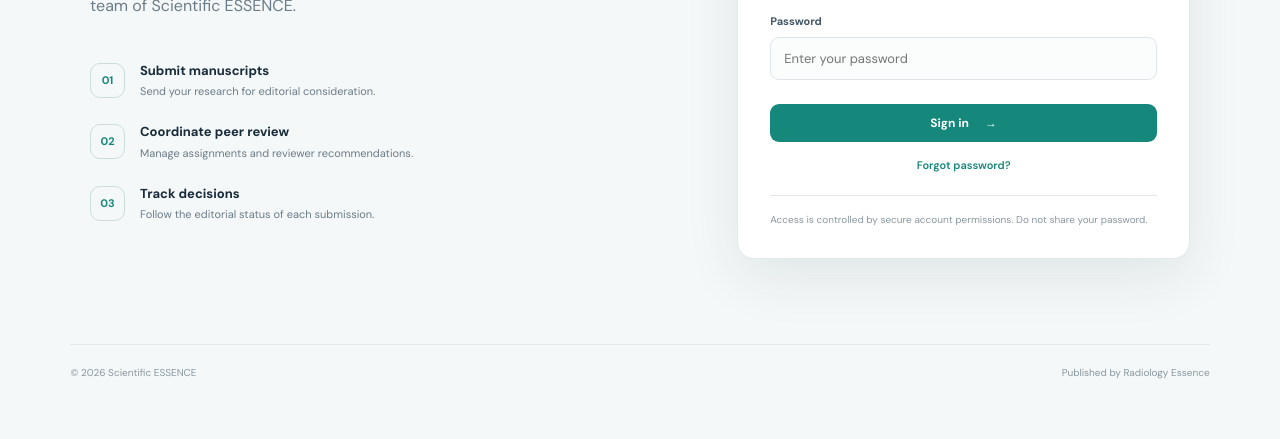
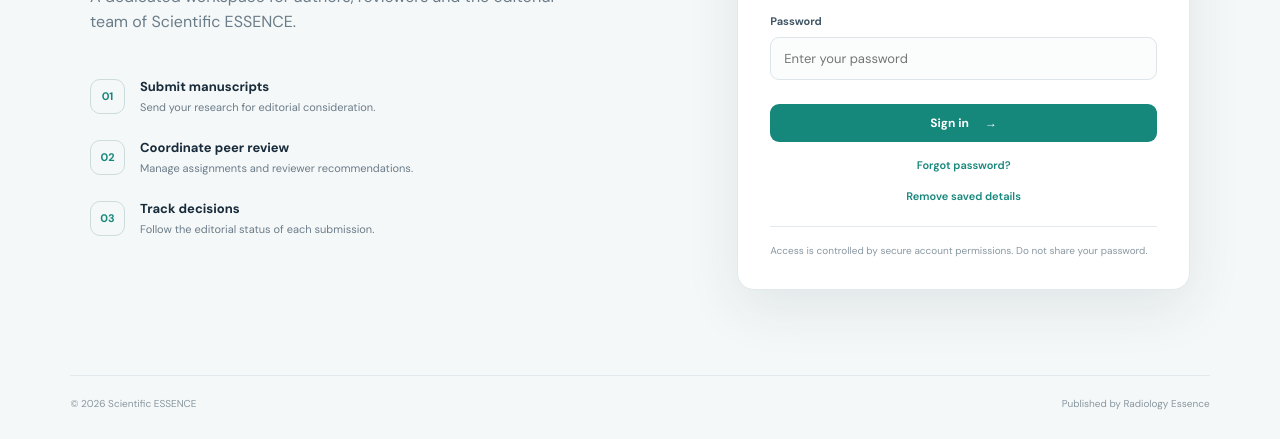
Before and after one commit to fazalzhi-ai/scientific-essence, a plain HTML site: page index.html in a window 1280 px wide. Shown: the part 398-837 px from the top of the page. Before the commit the page ends 806 px from the top, so only its background shows below. Drawn offline with nearby package versions, Linux system fonts and the light colour scheme.

Commit message:
Add remove saved login details control

```diff
--- a/index.html
+++ b/index.html
@@ -42,6 +42,7 @@
             <label>Password<input id="signin-password" type="password" autocomplete="current-password" required placeholder="Enter your password"></label>
             <button class="button button-primary full" type="submit">Sign in <span>→</span></button>
             <button class="text-button" type="button" id="forgot-btn">Forgot password?</button>
+            <button class="text-button" type="button" id="remove-saved-details-btn">Remove saved details</button>
           </form>
           <form id="signup-form" class="auth-form hidden">
             <h2>Create your account</h2><p class="muted">New accounts start with the Author role. Editorial roles are assigned by the journal administrator.</p>
```
